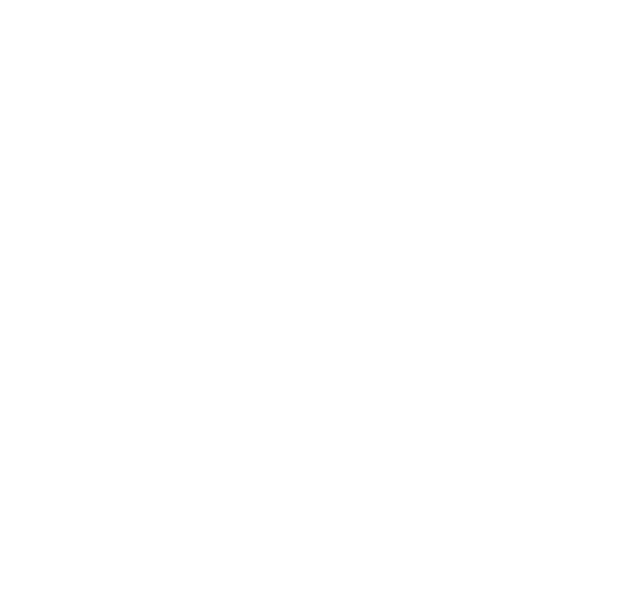
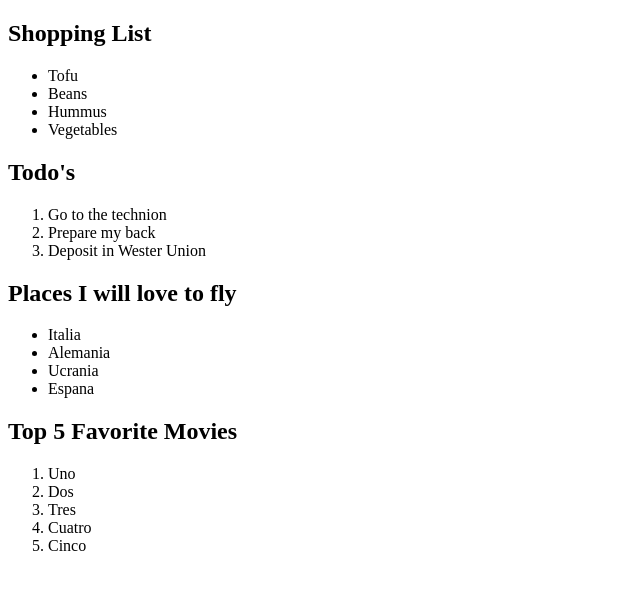
Before and after one commit to kayaroots/OdinProject, a plain HTML site: page index.html in a window 1280 px wide. Shown: the whole page, without its empty margins (0-640 px from the left). Drawn offline with Linux system fonts and the light colour scheme.

Commit message:
first assignment

```diff
--- a/index.html
+++ b/index.html
@@ -8,5 +8,40 @@
 </head>
 <body>
 
+  <!--
+  An unordered shopping list of your favorite foods
+  An ordered list of todo’s you need to get done today
+  An unordered list of places you’d like to visit someday
+  An ordered list of your all time top 5 favorite video games or movies -->
+
+  <h2>Shopping List</h2>
+  <ul>
+    <li>Tofu</li>
+    <li>Beans</li>
+    <li>Hummus</li>
+    <li>Vegetables</li>
+  </ul>
+  <h2>Todo's</h2>
+  <ol>
+    <li>Go to the technion</li>
+    <li>Prepare my back</li>
+    <li>Deposit in Wester Union</li>
+  </ol>
+  <h2>Places I will love to fly</h2>
+  <ul>
+    <li>Italia</li>
+    <li>Alemania</li>
+    <li>Ucrania</li>
+    <li>Espana</li>
+  </ul>
+  <h2>Top 5 Favorite Movies</h2>
+  <ol>
+    <li>Uno</li>
+    <li>Dos</li>
+    <li>Tres</li>
+    <li>Cuatro</li>
+    <li>Cinco</li>
+  </ol>
+
 </body>
 </html>
```
